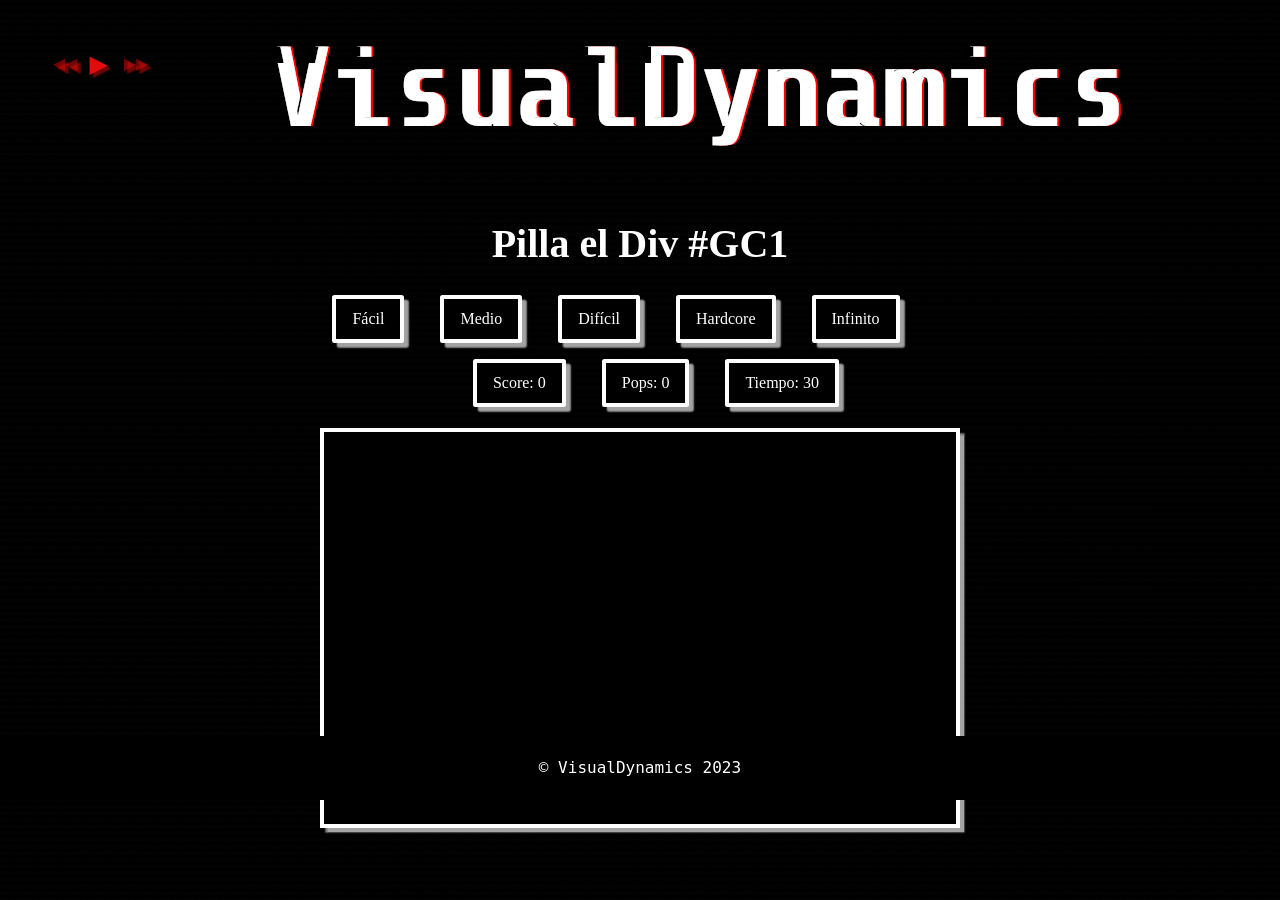
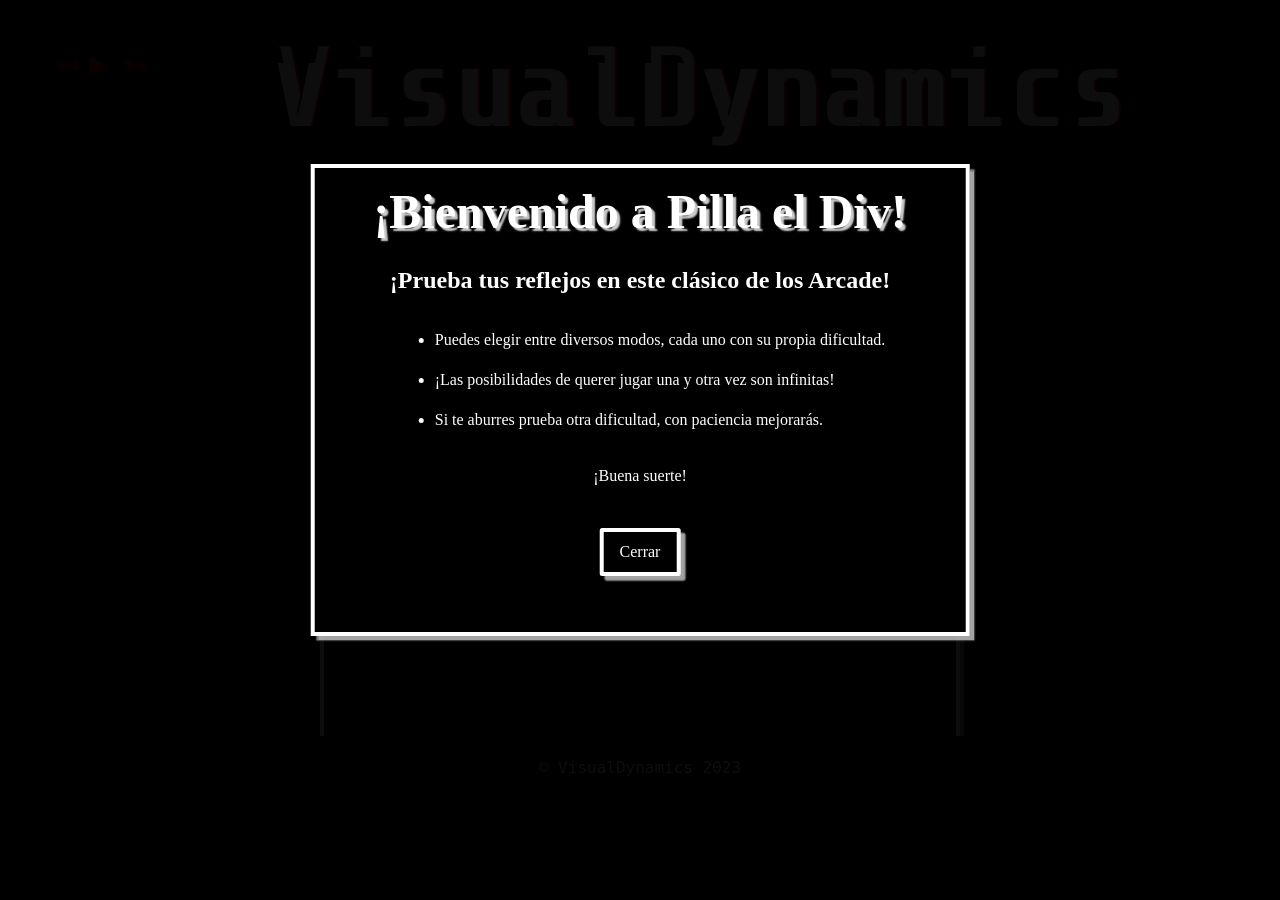
Before and after one commit to Redcario4444/VisualDynamics, a PHP site: page /main/pilla_el_div/index.php in a window 1280 px wide. After the commit the page ends 776 px from the top, so only its background shows below. Run offline with PHP 8.4, Linux system fonts and the light colour scheme; some web fonts are replaced.

Commit message:
Modal añadido en Pilla el div

```diff
--- a/main/pilla_el_div/index.php
+++ b/main/pilla_el_div/index.php
@@ -35,6 +35,24 @@
         <div id='campo' class='oculto campo'></div>
     </div>
 
+    <div class='fondo-modal-inicio' id='fondo-modal-inicio'></div>
+    <div class='modal-inicio' id='modal-inicio'>
+        <div class='interior-modal-inicio'>
+            <h2>¡Bienvenido a Pilla el Div!</h2>
+            <h3>¡Prueba tus reflejos en este clásico de los Arcade!</h3>
+            <ul>
+                <li>Puedes elegir entre diversos modos, cada uno con su propia dificultad.</li>
+                <li>¡Las posibilidades de querer jugar una y otra vez son infinitas!</li>
+                <li>Si te aburres prueba otra dificultad, con paciencia mejorarás.</li>
+            </ul>
+
+            <p>¡Buena suerte!</p>
+            <button class='botones-seleccion cerrar-inicio abierto' id='cerrar-inicio'>Cerrar
+                <span class='tooltip-text  tooltip-right'>Ciérrame con 'c'</span>
+            </button>
+        </div>
+    </div>
+
     <audio id="bienvenida" src="/assets/sound/pilla_el_div/welcome.wav"></audio>
     <audio id="dificile" src="/assets/sound/pilla_el_div/dificil.wav"></audio>
     <audio id="pop" src="/assets/sound/pilla_el_div/pop.mp3"></audio>
--- a/src/css/pilla_el_div.css
+++ b/src/css/pilla_el_div.css
@@ -203,32 +203,6 @@ h1 {
     outline: none;
 }
 
-ul {
-    display: flex;
-    flex-direction: column;
-    align-items: center;
-    list-style: none;
-    height: 100%;
-}
-
-li{
-    display: flex;
-    margin-top: auto;
-    margin-bottom: auto;
-    border: 0.3rem solid white;
-    cursor: pointer;
-    text-align: center;
-    color: white;
-    font-size: 16px;
-    font-family: "Press Start 2P", serif;
-    width: 10rem;
-    height: 4.5rem;
-    align-items: center;
-    justify-content: center;
-    box-shadow: 0.15rem 0.15rem 0.1rem rgba(204,204,204,0.8);
-    text-shadow: 0.13rem 0.13rem 0.1rem rgba(204,204,204,1);
-}
-
 .final{
     display: flex;
     margin-top: auto;
@@ -250,12 +224,76 @@ li{
     width: 80%;
 }
 
-li:focus,
-li:hover {
-    outline: none;
-    background: grey;
-    text-shadow: 0.15rem 0.15rem 0.1rem rgba(0, 0, 0, 1);
+.modal-inicio {
+    display:          block;
+    position:         fixed;
+    top:              50%;
+    left:             50%;
+    transform:        translate(-50%, -50%);
+    width:            max-content;
+    z-index:          11;
+    border:           0.3rem solid #fff;
+    background-color: #000;
+    padding:          1rem;
+    box-shadow:       0.3rem 0.3rem 0.1rem rgba(204, 204, 204, 0.8);
 }
+
+.fondo-modal-inicio {
+    position:         fixed;
+    top:              0;
+    left:             0;
+    width:            100%;
+    height:           100%;
+    z-index:          10;
+    background-color: rgba(0, 0, 0, 0.95);
+}
+
+.interior-modal-inicio {
+    color: #fff;
+}
+
+.interior-modal-inicio p {
+    text-align: center;
+}
+
+.interior-modal-inicio h2 {
+    font-size:     3rem;
+    text-align:    center;
+    margin-bottom: 1.5rem;
+    text-shadow:   0.2rem 0.2rem 0.1rem rgba(204, 204, 204, 1);
+}
+
+.interior-modal-inicio h3 {
+    font-size:     1.5rem;
+    text-align:    center;
+    margin-bottom: 1.5rem;
+}
+
+.interior-modal-inicio ul {
+    margin:     1.5rem 4rem;
+    font-size:  1rem;
+    text-align: left;
+
+    & li {
+        line-height: 2.5rem;
+    }
+}
+
+.interior-modal-inicio button {
+    margin: 2.5rem auto;
+    display: block;
+}
+
+.tooltip-right {
+    left:        100%;
+    top:         50%;
+    transform:   translateY(-50%);
+    margin-left: 1.5rem;
+}
+
+ .cerrar-inicio {
+     position: relative;
+ }
 
 .fondo-facil {
     background: url("../../assets/img/pilla_el_div/easy_bg.gif");
--- a/src/js/pilla_el_div.js
+++ b/src/js/pilla_el_div.js
@@ -24,6 +24,9 @@ document.addEventListener('DOMContentLoaded', function () {
     let dificil = document.getElementById("dificil");
     let hardcore = document.getElementById("hardcore");
     let infinito = document.getElementById("infinito");
+    let cerrarModal = document.getElementById("cerrar-inicio");
+    let fondoModal = document.getElementById("fondo-modal-inicio");
+    let modalInicio = document.getElementById("modal-inicio");
 
     function actualizarTiempo() {
         tiempoRestanteElement.textContent = tiempoRestante;
@@ -130,6 +133,11 @@ document.addEventListener('DOMContentLoaded', function () {
         hardcore.classList.add('oculto');
         infinito.classList.add('oculto');
     }
+
+    cerrarModal.addEventListener('click', function () {
+        fondoModal.classList.add('oculto');
+        modalInicio.style.display = "none";
+    });
 
     for (let i = 0; i < botonesSeleccion.length; i++){
         botonesSeleccion[i].addEventListener('mouseover', function () {
```
